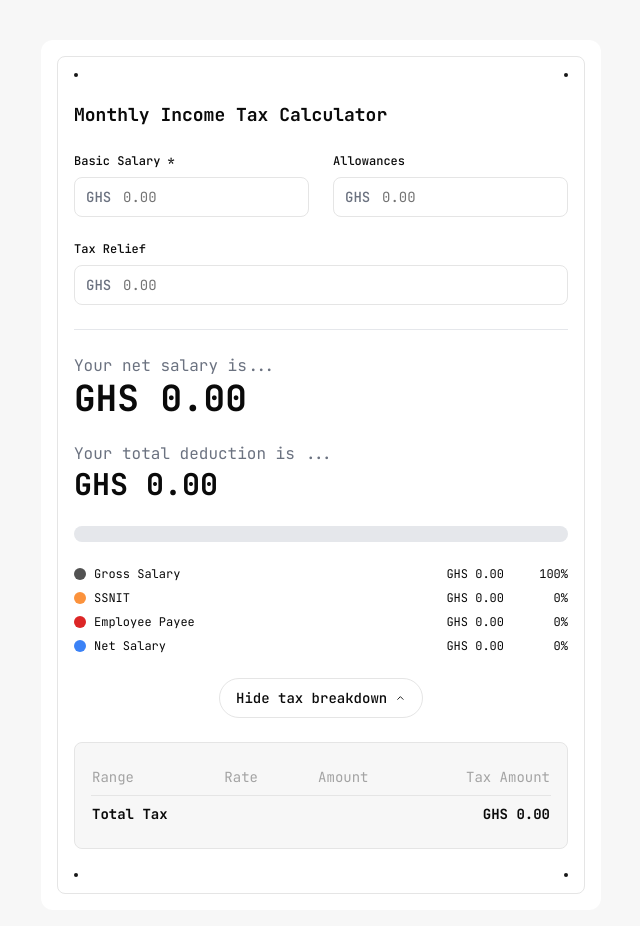
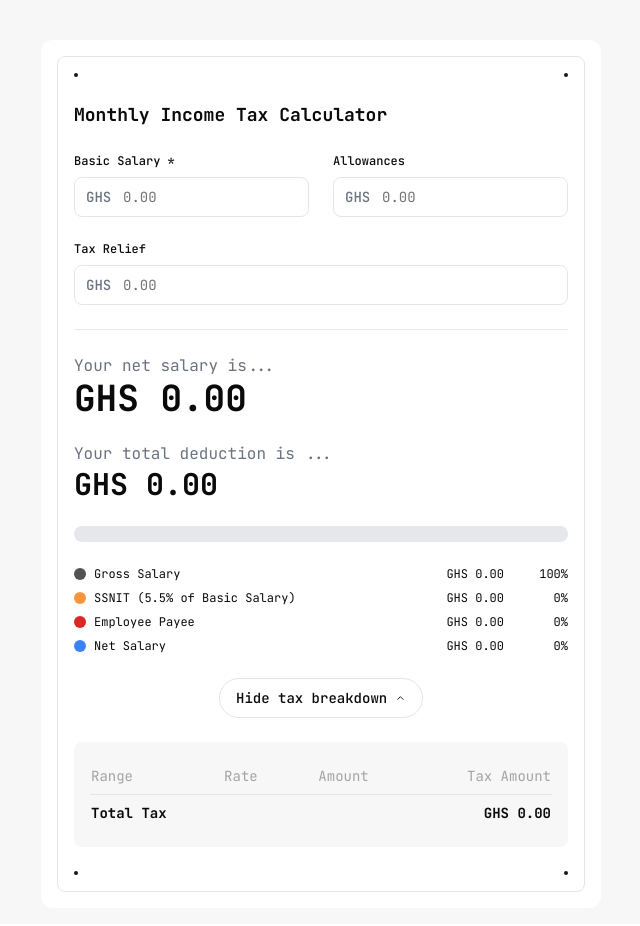
Before and after one commit to mallenkb/Ghana-Income-Tax-Calculator, a Next.js app: page / in a window 1280 px wide. Both pictures are taken after a click on the button "Show tax breakdown". Shown: the whole page, without its empty margins (319-959 px from the left). Built offline with nearby package versions, Linux system fonts and the light colour scheme.

Commit message:
changes made

```diff
--- a/src/components/Widget.tsx
+++ b/src/components/Widget.tsx
@@ -160,7 +160,7 @@ export default function Widget() {
               <div className='space-y-2 text-xs'>
                 {[
                   { label: 'Gross Salary', value: `GHS ${formatNumber(results.grossRemuneration)}`, percentage: '100%', color: '#525252' },
-                  { label: 'SSNIT', value: `GHS ${formatNumber(results.ssnitContribution)}`, percentage: `${results.grossRemuneration ? (results.ssnitContribution / results.grossRemuneration * 100).toFixed(1) : 0}%`, color: '#FB923C' },
+                  { label: 'SSNIT (5.5% of Basic Salary)', value: `GHS ${formatNumber(results.ssnitContribution)}`, percentage: `${results.grossRemuneration ? (results.ssnitContribution / results.grossRemuneration * 100).toFixed(1) : 0}%`, color: '#FB923C' },
                   { label: 'Employee Payee', value: `GHS ${formatNumber(results.totalTaxPayable)}`, percentage: `${results.grossRemuneration ? (results.totalTaxPayable / results.grossRemuneration * 100).toFixed(1) : 0}%`, color: '#DC2626' },
                   { label: 'Net Salary', value: `GHS ${formatNumber(results.netIncome)}`, percentage: `${results.grossRemuneration ? (results.netIncome / results.grossRemuneration * 100).toFixed(1) : 0}%`, color: '#3B82F6' },
                 ].map((item, index) => (
@@ -194,9 +194,9 @@ export default function Widget() {
               animate={{ opacity: 1, height: "auto" }}
               exit={{ opacity: 0, height: 0 }}
               transition={{ duration: 0.3 }}
-              className="overflow-hidden mt-2"
+              className="overflow-hidden"
             >
-              <div className="p-4 bg-[#F7F7F7] rounded-[8px] border border-[#E5E5E5]">
+              <div className="p-4 bg-[#F7F7F7] rounded-[8px]">
                 <table className="w-full text-sm">
                   <thead>
                     <tr className="border-b text-[#A3A3A3]">
```
